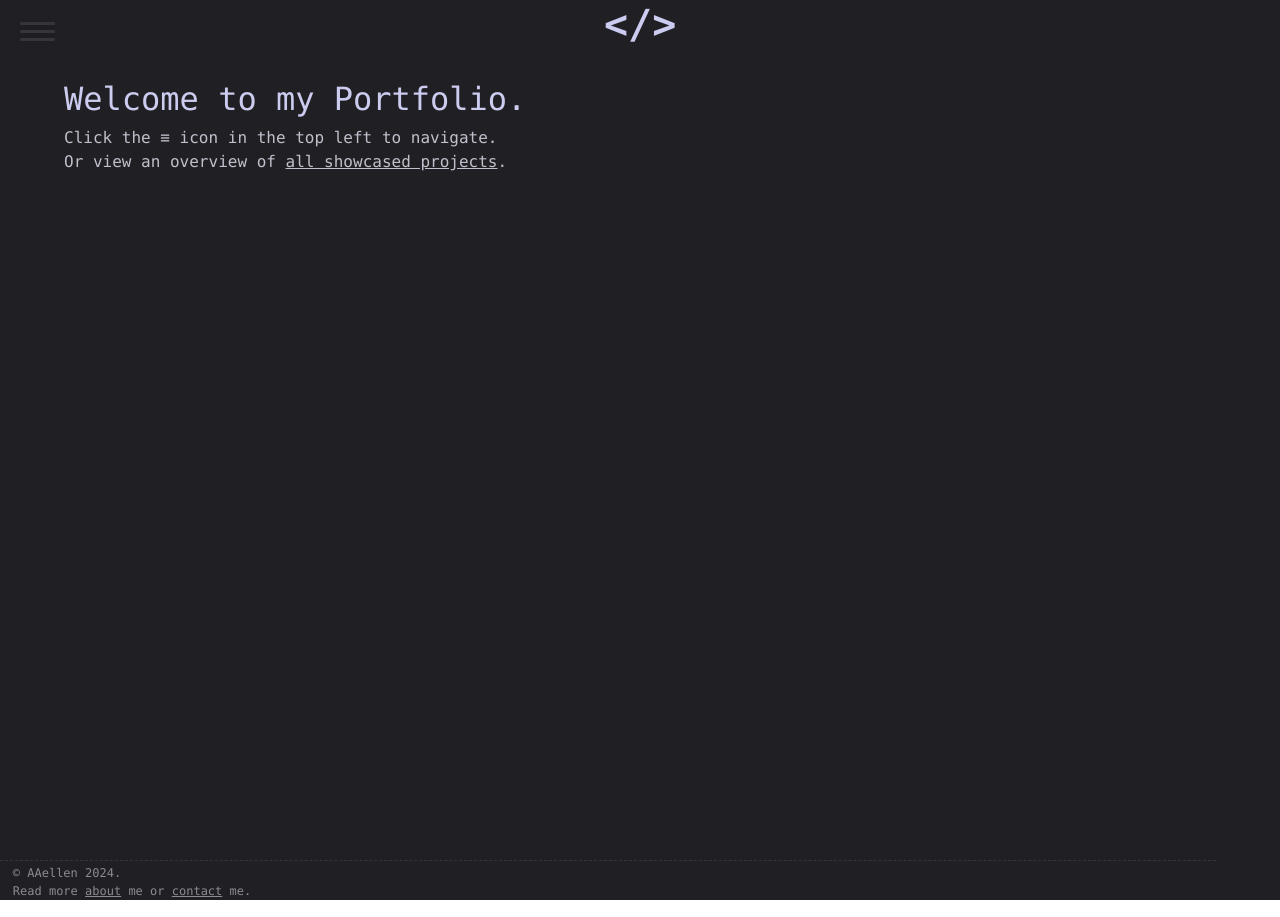
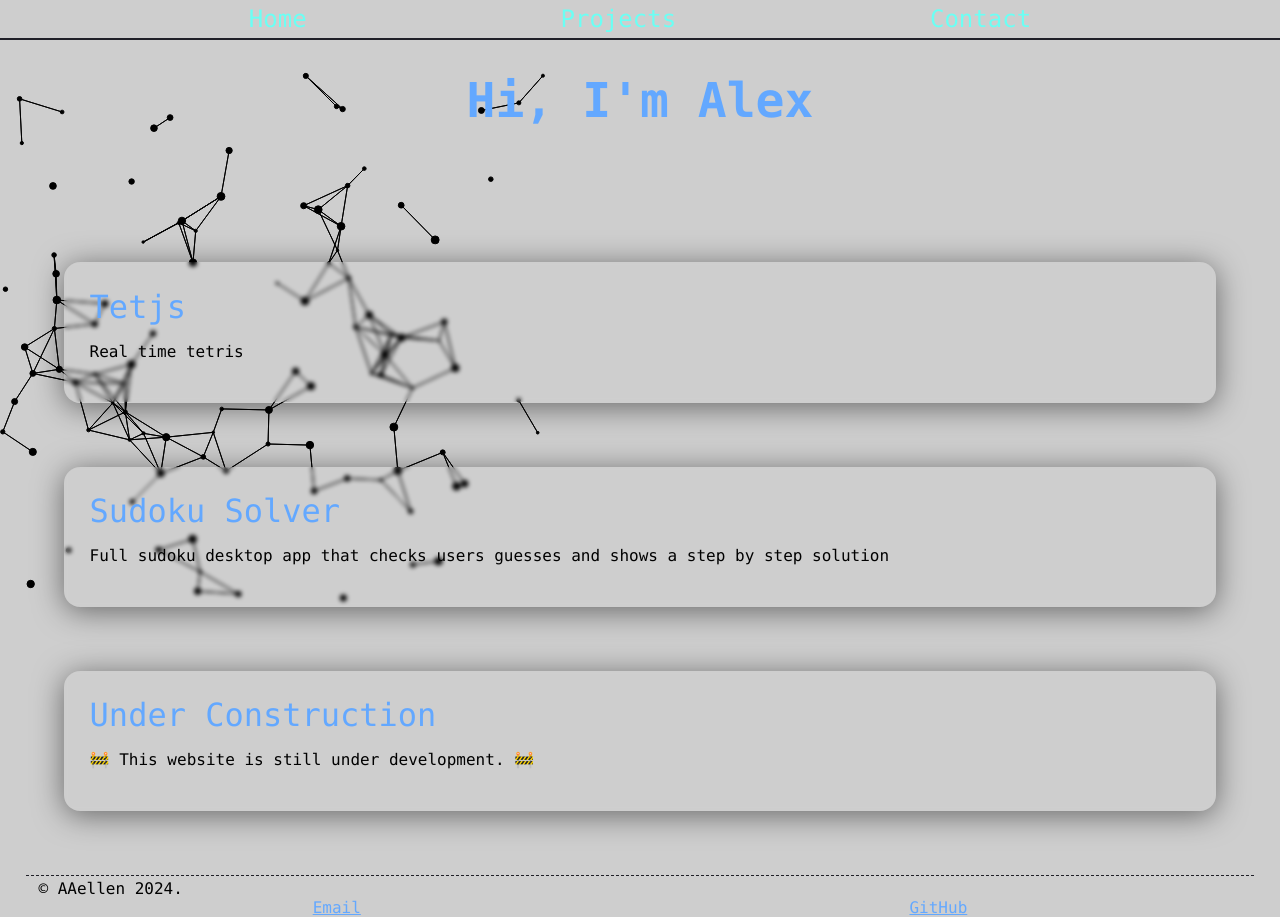
Before and after one commit to AAellen/AAellen.github.io, a Jekyll site: the page built from index.html, in a window 1280 px wide. Built offline with Jekyll 4.4.1, drawn with Linux system fonts in a browser that asks for light colours; nearby versions of some CDN libraries; emoji names are drawn with the system emoji font.

Commit message:
Redesign homepage
Add network bubbles to homepage.
Move project list to homepage
Move navigation bar to top

```diff
--- a/_includes/footer.html
+++ b/_includes/footer.html
@@ -1,3 +1,8 @@
-<footer>&copy; {{site.author}} {{ 'now' | date: "%Y" }}.<br>
-Read more <a href="/about">about</a> me or <a href="#" class="contact">contact</a> me.
+<footer>&copy; {{site.author}} {{ 'now' | date: "%Y" }}.
+
+<ul>
+    <li><a href="mailto:aaellen01@gmail.com">Email</a></li>
+    <li><a href="https://github.com/aaellen">GitHub</a></li>
+</ul>
+
 </footer>
--- a/_layouts/default.html
+++ b/_layouts/default.html
@@ -4,49 +4,23 @@
 		{% include head.html js=page.js_includes css=page.css_includes %}
 	</head>
 	<body>
-		<section>
-			<input type="checkbox" id="checkbox-aside">
-			<label for="checkbox-aside">
-				<span class="bar top"></span>
-				<span class="bar middle"></span>
-				<span class="bar bottom"></span>
-			</label>
-			<div class="aside-container">
-				<ul class="asideList">
-				<li><a href="/" class="asideItem">Home</a></li>
-				<li><a href="/projects" class="asideItem">Projects</a></li>
+			<div id="nav">
+				<a href="/">Home</a>
+				<a href="#projects">Projects</a>
+				<a href="#contact">Contact</a>
 
-				<hr class="aside"></hr>
-				{% for post in site.posts %}
-				{%if page.url != post.url%}
-				<li><a class="asideItem small" href="{{ post.url }}" >{{ post.title }}</a></li>
-				{% endif %}
-				{% endfor %}
-				<hr class="aside"></hr>
-				<li><a href="/about" class="asideItem">About Me</a></li>
-				</ul>
-				<div class="aside" id="contact">
-					<h3>Contact</h3>
-					<ul>
-						<li><a href="mailto:aaellen01@gmail.com">Email</a></li>
-						<li><a href="https://github.com/aaellen">GitHub</a></li>
-					</ul>
-				</div>
 			</div>
-			<div class="sliding-content">
+			<div id="container">
+
 				{% if page.title == "AAellen" %}
-				<div id="title-container">
-					<div class="gen-logo-slide" id="h1">AAellen</div>
-				</div>
+				<canvas id="hero" width="500" height="500"></canvas>
 				{% else %}
 				<h1 class="title">{{ page.title }}</h1>
 				{% endif %}
 				<div class="content">
 				{{ content }}
 				</div>
-				{% include footer.html %}
 			</div>
-
-		</section>
+			{% include footer.html %}
 	</body>
 </html>
--- /dev/null
+++ b/assets/js/bubbles.js
@@ -0,0 +1,134 @@
+class Bubble{
+    constructor(){
+        this.r = Math.random() * 3 + 1;
+        this.x = this.r + Math.random() * (canvas.width-2*this.r);
+        this.y = this.r + Math.random() * (canvas.height-2*this.r);
+        this.dx = SPEED * (Math.random()-0.5);
+        this.dy = SPEED * (Math.random()-0.5);
+    }
+
+    update(){
+        let newx = this.x + this.dx;
+        let newy = this.y + this.dy;
+
+        if(newx<this.r || newx+this.r>canvas.width){
+            this.dx *=-1;
+            newx = this.x + this.dx;
+        }
+        if(newy<this.r || newy+this.r>canvas.height){
+            this.dy *=-1;
+            newy = this.y + this.dy;
+        }
+
+        this.x = newx;
+        this.y = newy;
+    }
+
+    dist(other){
+        let distx = this.x - other.x;
+        let disty = this.y - other.y;
+        return Math.sqrt(distx*distx + disty*disty);
+    }
+    draw(){
+        ctx.beginPath();
+        ctx.arc(this.x, this.y, this.r, 0, 2*Math.PI);
+        ctx.stroke();
+        ctx.fill();
+    }
+}
+
+function draw(bubbles){
+    ctx.clearRect(0,0,canvas.width, canvas.height);
+    bubbles.forEach(bbl => {
+        bbl.draw();
+
+        bubbles.forEach(other =>{
+            if(bbl.dist(other) < DIST_THRESHOLD){
+                ctx.beginPath();
+                ctx.moveTo(bbl.x, bbl.y);
+                ctx.lineTo(other.x, other.y);
+                ctx.stroke();
+            }
+        })
+
+    });
+}
+
+function animate(bubbles){
+    requestAnimationFrame(()=>{animate(bubbles);});
+    bubbles.forEach(bbl=>{
+        bbl.update(bubbles);
+    })
+    draw(bubbles);
+}
+
+let DIST_THRESHOLD = 50;
+let SPEED = 0.5;
+let ctx;
+let canvas;
+
+
+window.addEventListener('DOMContentLoaded', () => {
+    canvas = document.querySelector("canvas");
+
+    ctx = canvas.getContext('2d');
+    setTimeout(()=>{
+        ctx.strokeStyle = '#6bfff4';
+        ctx.fillStyle = '#6bfff4';
+        canvas.width = canvas.getBoundingClientRect().width;
+        canvas.height = canvas.getBoundingClientRect().height;
+    }, 100);
+
+
+    let bubbles = [];
+    for (let i = 0; i < 100; i++) {
+        bubbles.push(new Bubble());
+    }
+
+    window.onresize = (e)=>{
+        console.log(e);
+        canvas.width = canvas.getBoundingClientRect().width;
+        canvas.height = canvas.getBoundingClientRect().height;
+
+
+        ctx.strokeStyle = '#6bfff4';
+        ctx.fillStyle = '#6bfff4';
+
+        bubbles.forEach(bbl => {
+            if (bbl.x > canvas.width){
+                bbl.x = canvas.width - bbl.r;
+            }
+            if (bbl.y > canvas.height){
+                bbl.x = canvas.height - bbl.r;
+            }
+        });
+    }
+
+
+    // let prevScrollPosition = window.scrollY;
+    // let scrolling  = false;
+    // window.onscroll = (ev)=>{
+    //     let scrollPosition = window.scrollY;
+
+    //     if (!scrolling) {
+    //         window.requestAnimationFrame(() => {
+
+    //             let dy = scrollPosition - prevScrollPosition;
+    //             dy *= 0.01;
+    //             console.log(dy);
+    //             bubbles.forEach(bbl=>{
+    //                 bbl.y += dy;
+    //             });
+
+    //     scrolling = false;
+    //     });
+    //     scrolling = true;
+    // }
+
+    // }
+
+
+    animate(bubbles);
+
+
+});
--- /dev/null
+++ b/css/index.css
@@ -0,0 +1,27 @@
+canvas#hero{
+    /* filter: blur(2px); */
+    width: 90dvw;
+    height: 90dvh;
+    position: absolute;
+}
+
+h1#hero{
+    font-size: 3rem;
+    animation-timeline: scroll;
+
+}
+
+.project{
+    border-radius: 16px;
+    box-shadow: 0 4px 30px rgba(0, 0, 0, 0.5);
+    backdrop-filter: blur(2px);
+    -webkit-backdrop-filter: blur(2px);
+
+    padding: 2%;
+    margin: 5%;
+}
+
+.project a{
+    font-size: 2rem;
+    text-decoration: none;
+}
--- a/css/main.css
+++ b/css/main.css
@@ -1,9 +1,21 @@
-* {
-  --bmain: #6bfff4;
-  --bgrey: #8b8b92;
-  --lgrey: #c0c0cc;
-  --mgrey: #35363a;
-  --dgrey: #202024;
+:root{
+  color-scheme: light dark;
+  --main: #63a8ff;
+  --lmain: #6bfff4;
+--bg: #cecece;
+--fg: #202028;
+
+}
+
+
+
+@media (prefers-color-scheme: dark) {
+  :root{
+  /* --main: #63a8ff;
+  --lmain: #6bfff4; */
+  --fg: #ababab;
+  --bg: #202028;
+  }
 }
 
 body, html {
@@ -12,6 +24,7 @@ body, html {
   height: 100%;
   width: 100%;
   font-family: 'Monaco', monospace;
+  background: var(--bg);
 }
 
 .noselect {
@@ -28,87 +41,54 @@ body, html {
 body a{
   transition: color 1.5s ease-out;
   text-decoration: underline;
+  color: var(--main);
 }
 body a:hover{
   transition: color 0.5s ease-in;
-  color: var(--bmain);
+  color: var(--lmain);
 }
 
-.aside-container {
-  background-color: var(--mgrey);
-  position: absolute;
-  top: 0;
-  visibility: hidden;
-  opacity: 0;
-  width: 0;
-  height: 100%;
-  transition: width .5s ease-in, visibility 0s .25s ease-in, opacity .2s ease-in;
-  z-index: 2;
+#nav{
+  display: flex;
+  flex-wrap: wrap;
+  justify-content: space-evenly;
+  width: 100%;
+  margin:0;
+  border-bottom: solid 2px var(--fg)
 }
 
-section {
-  position: relative;
-  width: 100%;
-  min-height: 100%;
-  background-color: var(--dgrey);
-  /* overflow: hidden; */
-  padding-bottom:30px;
+#nav a{
+  text-decoration: none;
+  font-size: 150%;
+  color: var(--lmain);
+  margin: 5px;
+
 }
 
-label {
-  display: inline-block;
-  padding: 7px 10px;
-  background-color: transparent;
-  cursor: pointer;
-  margin: 10px;
-  z-index: 3;
-  position: fixed;
-}
-
-.bar {
-  display: block;
-  background-color: var(--mgrey);
-  width: 35px;
-  height: 3px;
-  border-radius: 5px;
-  margin: 5px auto;
-  transition: background-color .5s ease-in, transform .5s ease-in, width .5s ease-in, color .5s ease-in, box-shadow .5s ease-in;
-  box-shadow: 0 0 2px 2px var(--dgrey);
-}
-
-.sliding-content {
-  top: 0;
-  bottom: 0;
-  position: relative;
-  height: 100%;
-  right: 0;
-  left: 0;
-  background-color: var(--dgrey);
-  color: var(--lgrey);
-  z-index: 0;
-  transition: transform .5s ease-in-out, padding-right .5s ease-in-out;
-}
-.sliding-content a{
-  color: inherit;
-}
-.sliding-content footer{
-  font-size: 12px;
+footer{
+  /* font-size: 12px; */
   margin-top: 2.5%;
   margin-bottom: 0;
+  margin-left: 2%;
+  margin-right: 2%;
   padding-top: 3px;
   padding-left: 1%;
   padding-right: 1%;
-  border-top: 1px dashed var(--mgrey);
-  color: var(--bgrey);
-  width: 95%;
-  position: fixed;
+  border-top: 1px dashed var(--fg);
+  width: 94%;
+  /* position: fixed; */
   bottom: 0;
   left: 0;
-  background-color: inherit;
 }
 
-.content{
-  padding-left:5%;
+footer ul{
+  padding: 0px;
+  margin-top:0;
+  display: flex;
+  justify-content: space-around;
+}
+footer li{
+  list-style: none;
 }
 
 .project_source{
@@ -122,10 +102,6 @@ label {
   padding-left: 0.5%;
 }
 
-.project_desc{
-  color: #ccccf0;
-}
-
 
 #title-container{
   display: flex;
@@ -136,168 +112,17 @@ label {
   height: 30%;
 }
 
-.logo-slide {
-  background-color: inherit;
-  position: relative;
-  display:flex;
-  height: fit-content;
-}
-.logo-slide > *{
-  margin: 0;
-  transition: all .5s ease-in;
-  flex: 0 0 auto;
-}
-.logo-slide-before{
-  z-index:2;
-}
-.logo-slide-text{
-  z-index:1;
-}
-
-h1.title{
-  color: var(--bmain);
-  padding-left: 75px;
-}
-
-ul.showing {
-  position: relative;
-  margin-top: 25px;
-  list-style-type: none;
-  padding-left: 5vw;
-}
-ul.showing li{
-  margin-top: 15px;
-  font-size:15px;
-}
-ul.showing a{
-  font-size:25px;
-}
-
-h1 {
+h1{
+  color: var(--main);
+  /* padding-left: 75px; */
   position: relative;
   text-align: center;
-  color: #ccccf0;
   font-weight: 750;
-}
-
-hr.aside{
-  border-top: 2px dashed var(--bmain);
-  background-color: none;
-  width: 50%;
-  padding:0;
-  height:0;
-  border-bottom: none;
-}
-
-#contact{
-  text-align: right;
-  margin-right: 5px;
-  color: var(--lgrey);
-}
-#contact h3{
-  font-weight: inherit;
-  margin-top: 0px;
-  margin-bottom: 5px;
-}
-#contact ul{
-  margin: 0px;
-  list-style-type: none;
-  padding-left: 0;
-}
-#contact a{
-  padding: 0;
-  display: block;
-  color: var(--lgrey);
-  font-size: 14px;
-  font-weight: 500;
-  position: relative;
-  transition: font-size .3s ease-in;
-}
-#contact a:hover {
-  color: var(--bmain);
-  font-size: 16px;
-}
-
-.asideList {
-  list-style: none;
-  padding: 0;
-  margin: 0;
-  margin-top: 50px;
-  text-align: center;
-  border-top: 2px solid var(--bmain);
-  border-bottom: 2px solid var(--bmain);
-}
-
-.asideItem {
-  padding: 15px 0;
-  display: block;
-  color: var(--lgrey);
-  text-decoration: none;
-  font-size: 20px;
-  font-weight: 500;
-  position: relative;
-  transition: color .3s .15s ease-in, font-size .3s ease-in;
-}
-.small{
-  padding: 5px 0;
-}
-.asideItem:hover {
-  font-size: 22px;
-}
-
-#checkbox-aside {
-  display: none;
-}
-#checkbox-aside:checked ~ .sliding-content {
-  transform: translateX(max(20%, 145px));
-  padding-right: max(20%, 145px);
-}
-#checkbox-aside:checked ~ .aside-container {
-  opacity: 1;
-  visibility: visible;
-  width: 20%;
-  transition-delay:0s;
-}
-#checkbox-aside:checked ~ .title {
-  margin-left: 0;
-}
-#checkbox-aside:checked ~ label .bar {
-  background-color: var(--lgrey);
-  box-shadow: none;
-}
-#checkbox-aside:checked ~ label .top {
-  -webkit-transform: translateY(0px) rotateZ(45deg);
-  -moz-transform: translateY(0px) rotateZ(45deg);
-  -ms-transform: translateY(0px) rotateZ(45deg);
-  -o-transform: translateY(0px) rotateZ(45deg);
-  transform: translateY(0px) rotateZ(45deg);
-}
-#checkbox-aside:checked ~ label .bottom {
-  -webkit-transform: translateY(-15px) rotateZ(-45deg);
-  -moz-transform: translateY(-15px) rotateZ(-45deg);
-  -ms-transform: translateY(-15px) rotateZ(-45deg);
-  -o-transform: translateY(-15px) rotateZ(-45deg);
-  transform: translateY(-15px) rotateZ(-45deg);
-}
-#checkbox-aside:checked ~ label .middle {
-  width: 0;
-}
-
-.middle {
-  margin: 0 auto;
-  width:100%;
 }
 
 
 /*For windows with small width*/
 @media only screen and (max-width:750px){
-  #checkbox-aside:checked ~ .aside-container {
-    width: 100%;
-  }
-  #checkbox-aside:checked ~ .sliding-content {
-    transform: translateX(100%);
-    padding-right: 0;
-  }
   h1{
     font-size: 2rem;
   }
--- a/index.html
+++ b/index.html
@@ -2,8 +2,21 @@
 layout: default
 title: "AAellen"
 title_prefix: ""
-js_includes: ["logo_slide"]
+js_includes: ["bubbles"]
+css_includes: ["index"]
 ---
-<br/>
-<h2 class="project_desc">Welcome to my Portfolio.</h2>
-<p>Click the ≡ icon in the top left to navigate.<br/>Or view an overview of <a href="/projects">all showcased projects</a>.</p>
+
+<h1 id="hero">Hi, I'm Alex</h1>
+
+<br>
+<br>
+<div id="projects">
+    {% for post in site.posts %}
+    <div class="project">
+        <a href="{{ post.url }}" title="View Project: {{ post.title }}">
+            {{ post.title }}</a>
+        <br/>
+        <p>{{ post.project_desc }}</p>
+        </div>
+    {% endfor %}
+</div>
```
Also changed, not shown: _includes/head.html (+0 -7 lines).
